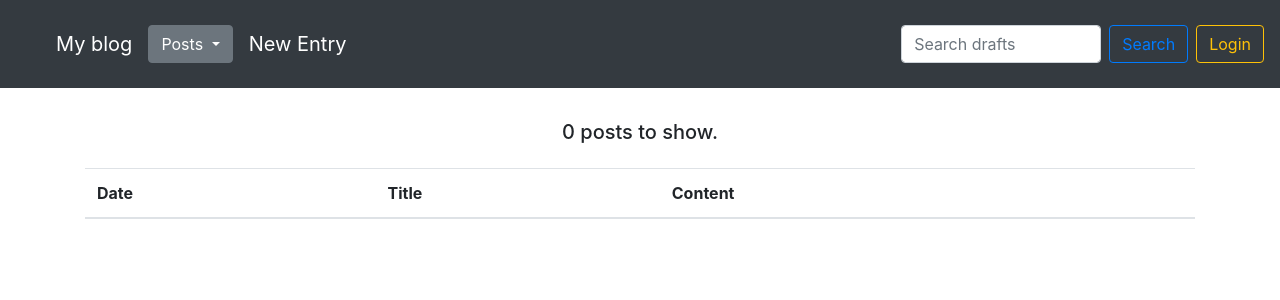
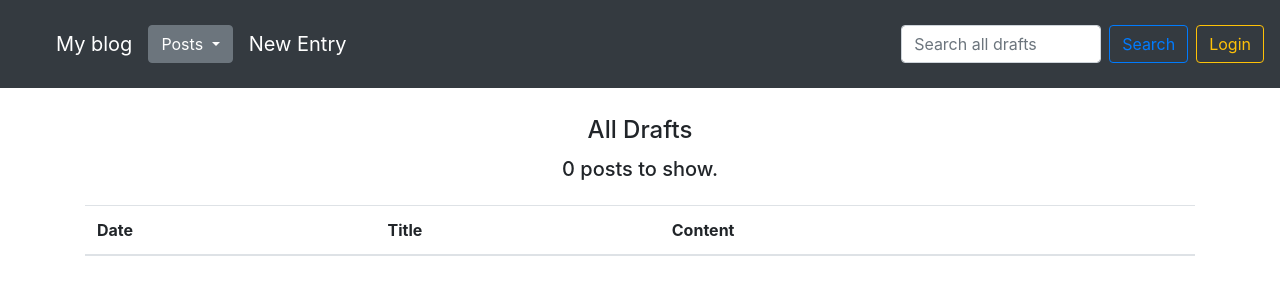
Before and after one commit to PedroPLCode/blog.py, a Flask app: page /search_drafts/ in a window 1280 px wide. Shown: the top 300 px of the page. Run offline with Flask 3, Linux system fonts and the light colour scheme; lists and menus that the app fills with data are empty; some libraries are stand-ins or nearby versions.

Commit message:
Change html jinja

```diff
--- a/blog/routes.py
+++ b/blog/routes.py
@@ -100,11 +100,13 @@ def list_drafts():
 @app.route('/search_drafts/')
 def search_drafts():
     clear_caterogies_db()
+    all_categories = Category.query.all()
     search_query = request.args.get("q", "")
     drafts = search_posts_by_search_query_and_is_published(search_query, False)
     return render_template("drafts.html",
                            drafts=drafts,
                            counter=drafts.count(),
+                           all_categories=all_categories,
                            search_query=search_query)
 
 
--- a/blog/templates/base.html
+++ b/blog/templates/base.html
@@ -33,7 +33,15 @@
         <div class="dropdown-menu">
           <a class="dropdown-item" href="/">All posts</a>
           {% for category in all_categories %}
-          <a class="dropdown-item" href="/filter/?f={{ category.name }}">#{{ category.name }}</a>
+
+          {% set published_entries = [] %}
+          {% for entry in category.entries %}
+            {% if entry.is_published %}
+              {% set published_entries = published_entries.append(entry) %}
+            {% endif %}
+          {% endfor %}
+
+          <a class="dropdown-item" href="/filter/?f={{ category.name }}">#{{ category.name }} ({{ published_entries|length }})</a>
           {% endfor %}
           {% if session.logged_in %}
           <a class="dropdown-item" href="/drafts/">Drafts</a>
@@ -49,12 +57,12 @@
 
   {% if template_name == 'homepage' %}
   <form class="form-inline my-2 my-lg-0 mr-2" action="{{ url_for('search_posts') }}" method="GET">
-    <input class="form-control mr-sm-2 search_input" type="text" value="{% if search_query %}{{ search_query }}{% endif %}" placeholder="Search posts" aria-label="Search" name="q">
+    <input class="form-control mr-sm-2 search_input" type="text" value="{% if search_query %}{{ search_query }}{% endif %}" placeholder="Search all posts" aria-label="Search" name="q">
     <button class="btn btn-outline-primary my-2 my-sm-0" type="submit">Search</button>
   </form>
   {% elif template_name == 'drafts' %}
   <form class="form-inline my-2 my-lg-0 mr-2" action="{{ url_for('search_drafts') }}" method="GET">
-    <input class="form-control mr-sm-2 search_input" type="text" value="{% if search_query %}{{ search_query }}{% endif %}" placeholder="Search drafts" aria-label="Search" name="q">
+    <input class="form-control mr-sm-2 search_input" type="text" value="{% if search_query %}{{ search_query }}{% endif %}" placeholder="Search all drafts" aria-label="Search" name="q">
     <button class="btn btn-outline-primary my-2 my-sm-0" type="submit">Search</button>
   </form>
   {% endif %}
--- a/blog/templates/drafts.html
+++ b/blog/templates/drafts.html
@@ -9,6 +9,7 @@
     <h4>Search results for: {{ search_query }}</h4>
     <h5 class="mt-1 mb-4">Found {{ counter }} posts.</h5>
   {% else %}
+    <h4>All Drafts</h4>
     <h5 class="mt-1 mb-4">{{ counter }} posts to show.</h5>
   {% endif %}
 </div>
```
Also changed, not shown: blog/templates/homepage.html (+8 -0 lines), blog.db.
